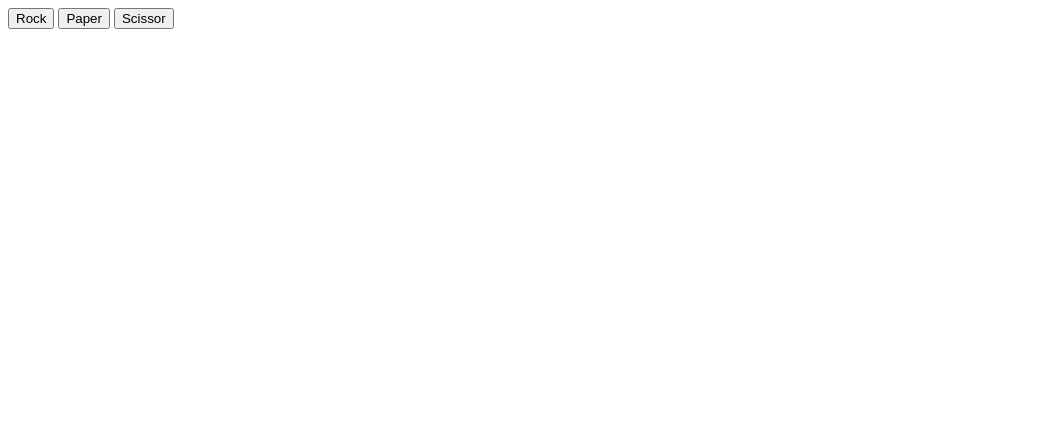
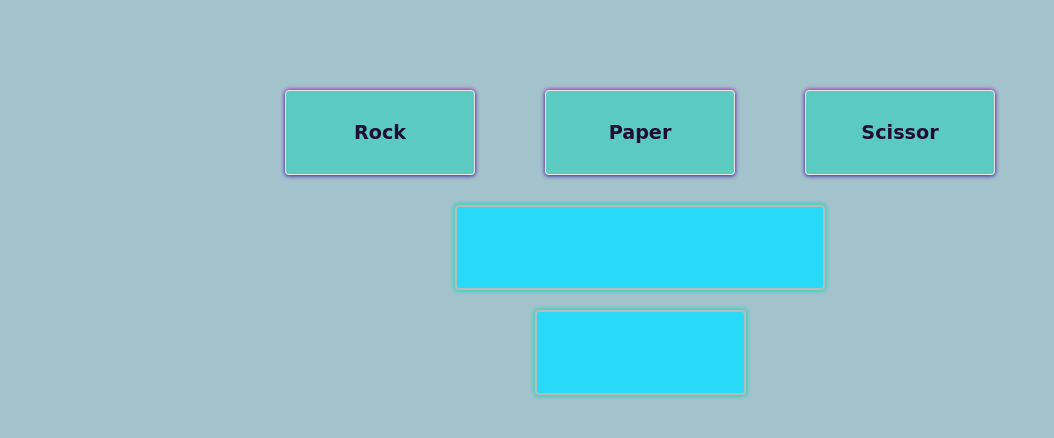
Before and after one commit to abhishekajs/rock-paper-scissors, a plain HTML site: page index.html in a window 1280 px wide. Shown: the whole page, without its empty margins (0-1054 px from the left). Drawn offline with Linux system fonts and the light colour scheme; a web font is replaced by a local one.

Commit message:
🎨 Update: Added CSS to UI

```diff
--- a/index.html
+++ b/index.html
@@ -5,6 +5,8 @@
     <meta http-equiv="X-UA-Compatible" content="IE=edge" />
     <meta name="viewport" content="width=device-width, initial-scale=1.0" />
     <title>Rock-Paper-Scisors</title>
+    <script src="script.js" defer></script>
+    <link rel="stylesheet" href="style.css" >
   </head>
   <body>
     <div class="container">
@@ -14,6 +16,5 @@
     </div>
     <div class="result"></div>
     <div class="scoreboard"></div>
-    <script src="script.js"></script>
   </body>
 </html>
--- /dev/null
+++ b/style.css
@@ -0,0 +1,62 @@
+@import url('https://fonts.googleapis.com/css2?family=Syne+Tactile&family=Tajawal:wght@200;300;400;500;700;800;900&display=swap');
+
+*{
+    margin: 0;
+    padding: 0;
+    box-sizing: border-box;
+}
+
+body, .result, .scoreboard{
+    display: flex;
+    flex-direction: column;
+    align-items: center;
+    justify-content: center;
+}
+
+body{
+    background-color: #357a8f73;
+}
+
+.container{
+    display: flex;
+    gap: 70px;
+}
+
+input{
+    font-family: 'Syne Tactile', cursive;
+    font-weight: 900;
+    font-size: larger;
+    margin: 90px 0 30px 0;
+    padding: 30px;
+    width: 190px;
+    height: auto;
+    background-color: #22d0b88c;
+    color: #200d32;
+    border: 1px solid #e8e8e8;
+    border-radius: 4px;
+    box-shadow: 0 1px 4px #2a2ca3, 0 -1px 4px rgba(236, 29, 191, 0.667);
+}
+
+.result, .scoreboard{
+    font-family: 'Syne Tactile', cursive;
+    font-size: large;
+    font-weight: 400;
+    color: #200d32;
+    background-color: #28daf7;
+    border: 2px solid #b6bbba;
+    border-radius: 4px;
+    box-shadow: 0 2px 4px #5dcac1, 2px 0 4px #5dcac1, -2px 0 4px #5dcac1, 0 -2px 4px #5dcac1;
+}
+
+.result{
+    margin-bottom: 20px;
+    padding: 8px;
+    height: 85px;
+    width: 370px;
+    text-justify: auto;
+}
+
+.scoreboard{
+    height: 85px;
+    width: 211px;
+}
```
